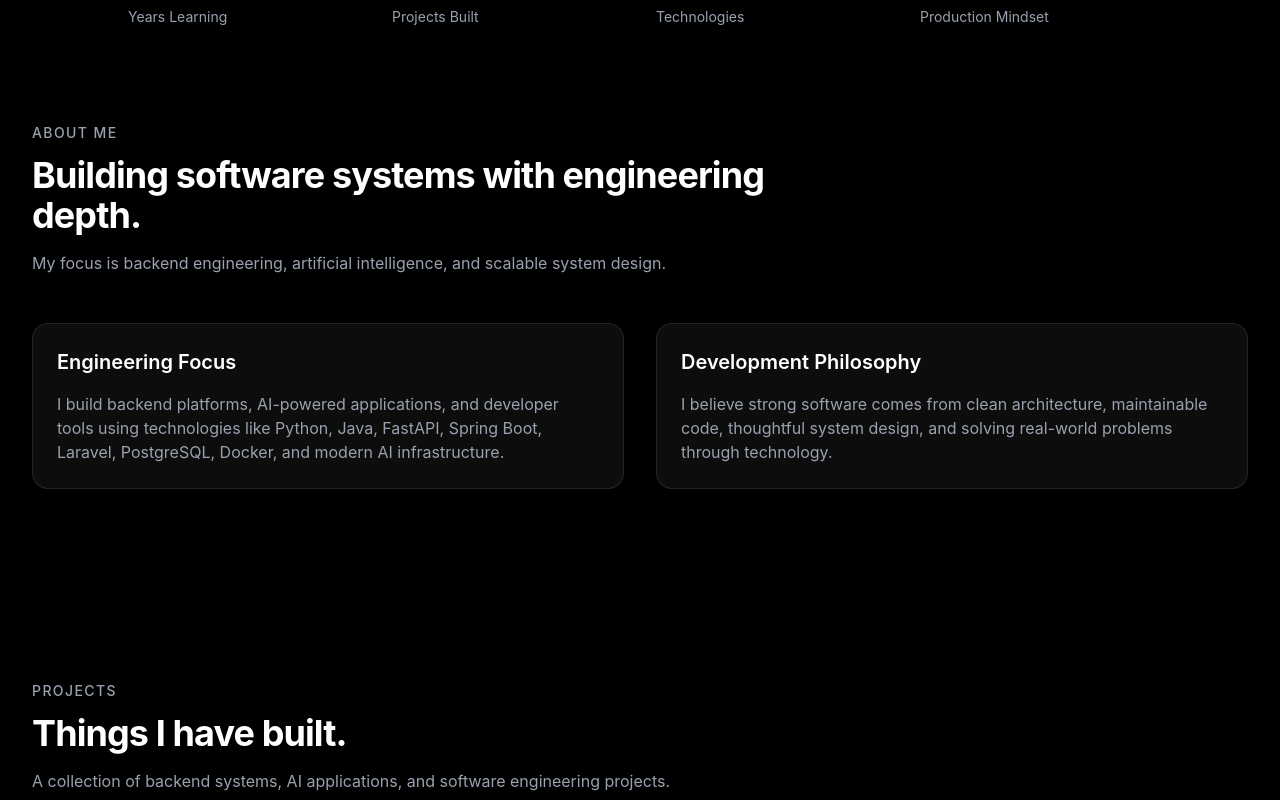
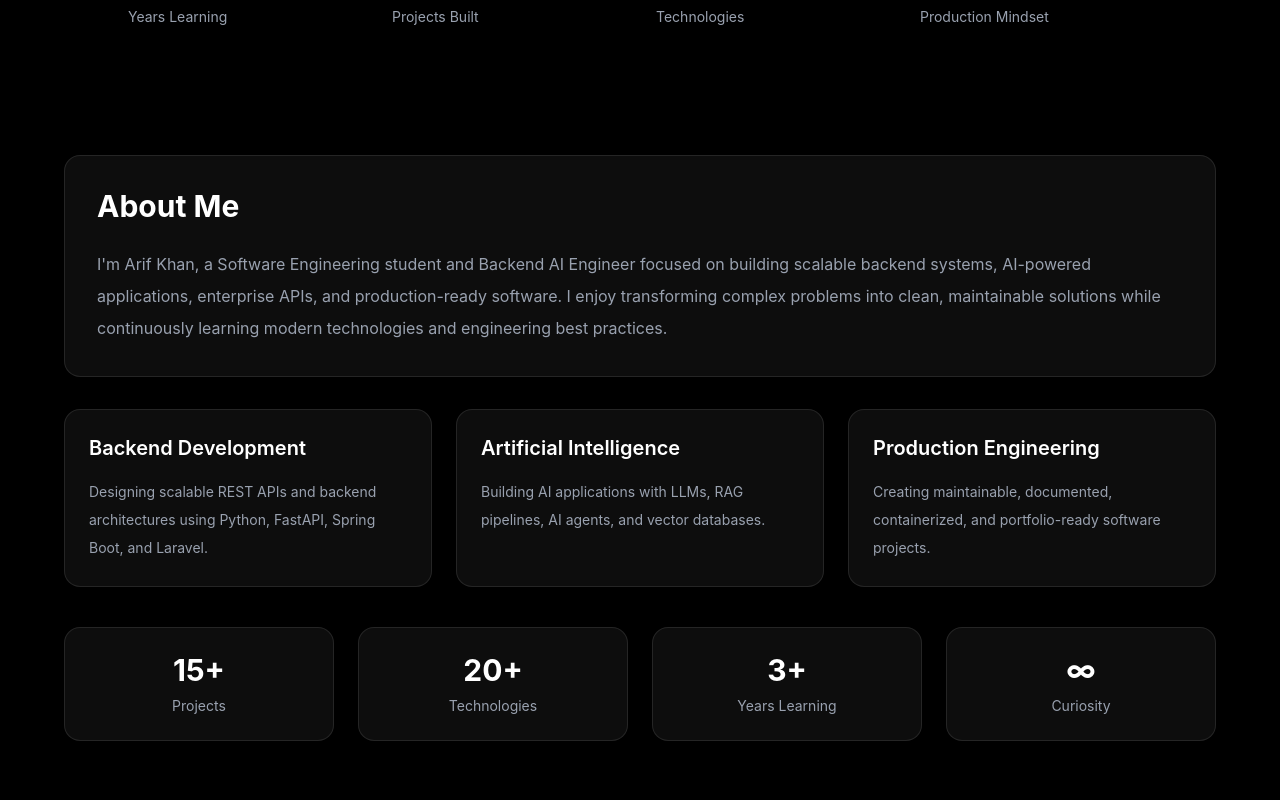
Before and after one commit to arifxlab/FlyRank-Portfolio-Website, a React (Vite) app: page / in a window 1280 px wide. Shown: the part 840-1640 px from the top of the page. Built offline with nearby package versions, Linux system fonts and the light colour scheme.

Commit message:
feat(about): complete about section

```diff
--- a/src/components/about/AboutCard.tsx
+++ b/src/components/about/AboutCard.tsx
@@ -0,0 +1,24 @@
+import { motion } from "framer-motion";
+import { aboutTitle, aboutDescription } from "../../data/about";
+
+function AboutCard() {
+    return (
+        <motion.div
+            initial={{ opacity: 0, y: 20 }}
+            whileInView={{ opacity: 1, y: 0 }}
+            viewport={{ once: true }}
+            transition={{ duration: 0.6 }}
+            className="rounded-2xl border border-white/10 bg-white/5 p-8 transition-all duration-300 hover:border-cyan-400/30 hover:bg-white/10"
+        >
+            <h2 className="text-3xl font-bold text-white">
+                {aboutTitle}
+            </h2>
+
+            <p className="mt-6 leading-8 text-gray-400">
+                {aboutDescription}
+            </p>
+        </motion.div>
+    );
+}
+
+export default AboutCard;
--- a/src/components/about/AboutHighlights.tsx
+++ b/src/components/about/AboutHighlights.tsx
@@ -0,0 +1,31 @@
+import { motion } from "framer-motion";
+import { aboutHighlights } from "../../data/about";
+
+function AboutHighlights() {
+    return (
+        <motion.div
+            initial={{ opacity: 0, y: 20 }}
+            whileInView={{ opacity: 1, y: 0 }}
+            viewport={{ once: true }}
+            transition={{ delay: 0.2, duration: 0.6 }}
+            className="mt-8 grid gap-6 md:grid-cols-3"
+        >
+            {aboutHighlights.map((highlight) => (
+                <div
+                    key={highlight.title}
+                    className="rounded-2xl border border-white/10 bg-white/5 p-6 transition-all duration-300 hover:-translate-y-1 hover:border-cyan-400/30 hover:bg-white/10"
+                >
+                    <h3 className="text-xl font-semibold text-white">
+                        {highlight.title}
+                    </h3>
+
+                    <p className="mt-4 text-sm leading-7 text-gray-400">
+                        {highlight.description}
+                    </p>
+                </div>
+            ))}
+        </motion.div>
+    );
+}
+
+export default AboutHighlights;
--- a/src/components/about/AboutStats.tsx
+++ b/src/components/about/AboutStats.tsx
@@ -0,0 +1,31 @@
+import { motion } from "framer-motion";
+import { aboutStats } from "../../data/about";
+
+function AboutStats() {
+    return (
+        <motion.div
+            initial={{ opacity: 0, y: 20 }}
+            whileInView={{ opacity: 1, y: 0 }}
+            viewport={{ once: true }}
+            transition={{ delay: 0.4, duration: 0.6 }}
+            className="mt-10 grid grid-cols-2 gap-6 md:grid-cols-4"
+        >
+            {aboutStats.map((stat) => (
+                <div
+                    key={stat.label}
+                    className="rounded-2xl border border-white/10 bg-white/5 p-6 text-center transition-all duration-300 hover:-translate-y-1 hover:border-cyan-400/30 hover:bg-white/10"
+                >
+                    <h3 className="text-3xl font-bold text-white">
+                        {stat.value}
+                    </h3>
+
+                    <p className="mt-2 text-sm text-gray-400">
+                        {stat.label}
+                    </p>
+                </div>
+            ))}
+        </motion.div>
+    );
+}
+
+export default AboutStats;
--- a/src/data/about.ts
+++ b/src/data/about.ts
@@ -0,0 +1,51 @@
+export interface AboutHighlight {
+    title: string;
+    description: string;
+}
+
+export interface AboutStat {
+    value: string;
+    label: string;
+}
+
+export const aboutTitle = "About Me";
+
+export const aboutDescription =
+    "I'm Arif Khan, a Software Engineering student and Backend AI Engineer focused on building scalable backend systems, AI-powered applications, enterprise APIs, and production-ready software. I enjoy transforming complex problems into clean, maintainable solutions while continuously learning modern technologies and engineering best practices.";
+
+export const aboutHighlights: AboutHighlight[] = [
+    {
+        title: "Backend Development",
+        description:
+            "Designing scalable REST APIs and backend architectures using Python, FastAPI, Spring Boot, and Laravel.",
+    },
+    {
+        title: "Artificial Intelligence",
+        description:
+            "Building AI applications with LLMs, RAG pipelines, AI agents, and vector databases.",
+    },
+    {
+        title: "Production Engineering",
+        description:
+            "Creating maintainable, documented, containerized, and portfolio-ready software projects.",
+    },
+];
+
+export const aboutStats: AboutStat[] = [
+    {
+        value: "15+",
+        label: "Projects",
+    },
+    {
+        value: "20+",
+        label: "Technologies",
+    },
+    {
+        value: "3+",
+        label: "Years Learning",
+    },
+    {
+        value: "∞",
+        label: "Curiosity",
+    },
+];
--- a/src/sections/About.tsx
+++ b/src/sections/About.tsx
@@ -1,45 +1,21 @@
 import Container from "../components/layout/Container";
-import SectionTitle from "../components/ui/SectionTitle";
+import AboutCard from "../components/about/AboutCard";
+import AboutHighlights from "../components/about/AboutHighlights";
+import AboutStats from "../components/about/AboutStats";
 
 function About() {
     return (
         <section
             id="about"
-            className="py-24"
+            className="py-24 md:py-32"
         >
             <Container>
-                <SectionTitle
-                    eyebrow="About Me"
-                    title="Building software systems with engineering depth."
-                    description="My focus is backend engineering, artificial intelligence,
-          and scalable system design."
-                />
+                <div className="mx-auto max-w-6xl">
+                    <AboutCard />
 
-                <div className="mt-12 grid gap-8 md:grid-cols-2">
-                    <div className="rounded-2xl border border-white/10 bg-white/5 p-6">
-                        <h3 className="text-xl font-semibold text-white">
-                            Engineering Focus
-                        </h3>
+                    <AboutHighlights />
 
-                        <p className="mt-4 text-gray-400">
-                            I build backend platforms, AI-powered applications,
-                            and developer tools using technologies like Python,
-                            Java, FastAPI, Spring Boot, Laravel, PostgreSQL,
-                            Docker, and modern AI infrastructure.
-                        </p>
-                    </div>
-
-                    <div className="rounded-2xl border border-white/10 bg-white/5 p-6">
-                        <h3 className="text-xl font-semibold text-white">
-                            Development Philosophy
-                        </h3>
-
-                        <p className="mt-4 text-gray-400">
-                            I believe strong software comes from clean architecture,
-                            maintainable code, thoughtful system design, and solving
-                            real-world problems through technology.
-                        </p>
-                    </div>
+                    <AboutStats />
                 </div>
             </Container>
         </section>
```
